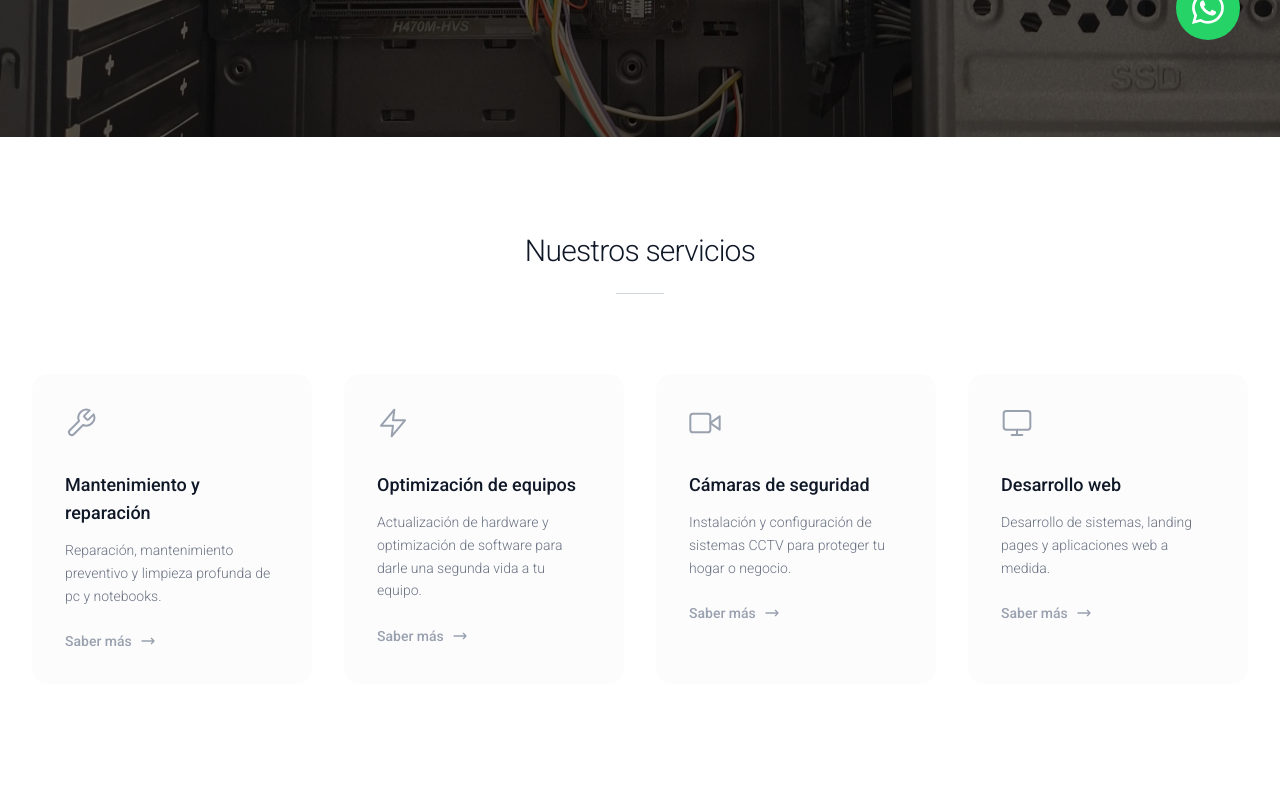
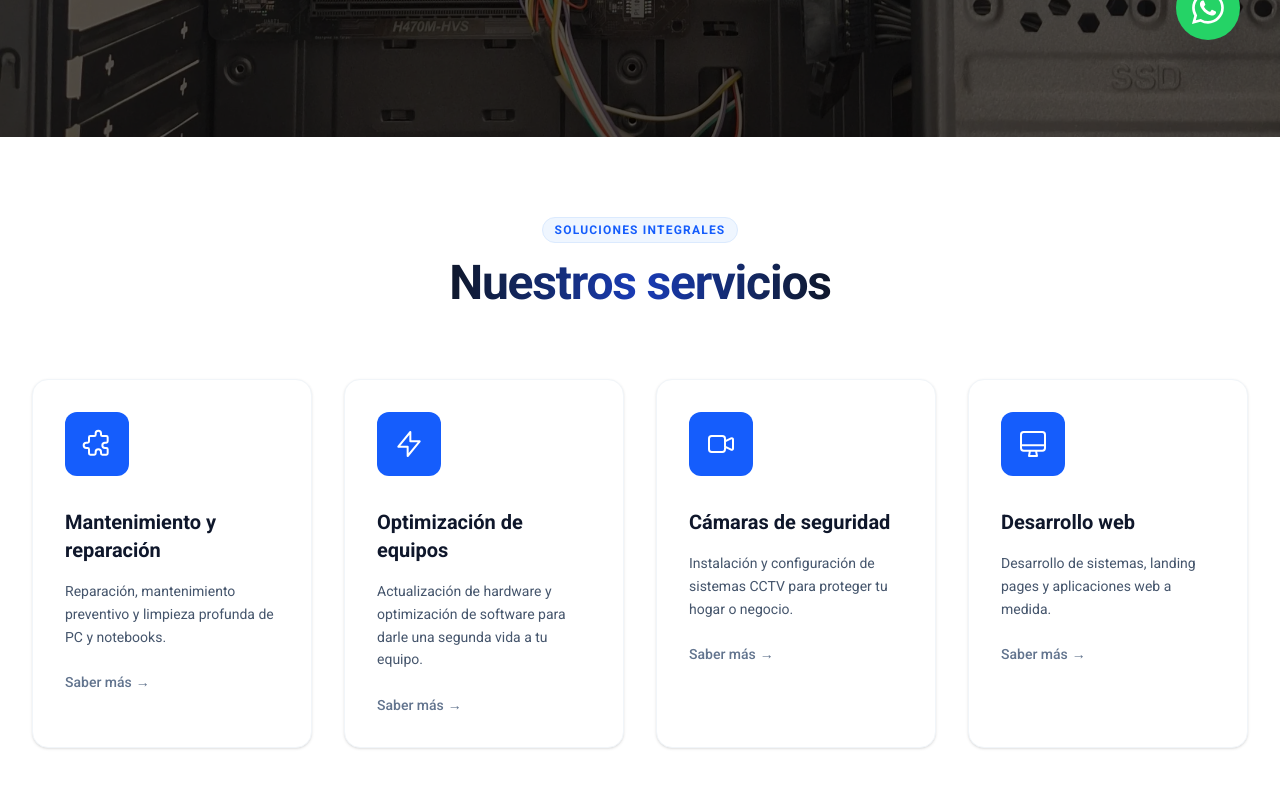
Before and after one commit to pereyravivasdavid/compufix-web, a Next.js app: page / in a window 1280 px wide. Shown: the part 720-1520 px from the top of the page. Built offline with nearby package versions, Linux system fonts and the light colour scheme.

Commit message:
Mejoras de diseño en servicios y actualización de FAQ

```diff
--- a/app/page.tsx
+++ b/app/page.tsx
@@ -172,72 +172,100 @@ const manejarEnvio = async (e: React.FormEvent<HTMLFormElement>) => {
         </div>
       </section>
 
-      {/* --- SECCIÓN SERVICIOS (Minimalista y Elegante) --- */}
-      <section id="servicios" className="py-24 bg-white">
+      {/* --- SECCIÓN NUESTROS SERVICIOS (DISEÑO WIREFRAME/LÍNEAS - TODO BLANCO) --- */}
+      <section id="servicios" className="py-20 bg-white"> {/* Fondo blanco puro y py ajustado */}
         <div className="max-w-7xl mx-auto px-4 sm:px-6 lg:px-8">
 
-          {/* Título de la sección */}
-          <div className="text-center mb-20">
-            <h2 className="text-3xl font-light text-gray-900 tracking-tight mb-6">
+          {/* Cabecera de Sección: Estilo Moderno con Gradiente y Etiqueta */}
+          <div className="text-center mb-16 relative flex flex-col items-center">
+
+            {/* 1. Etiqueta / Badge superior */}
+            <span className="inline-block py-1 px-3 rounded-full bg-blue-50 border border-blue-100 text-blue-600 text-xs font-bold tracking-widest uppercase mb-4">
+              Soluciones Integrales
+            </span>
+
+            {/* 2. Título principal con efecto de gradiente */}
+            <h2 className="text-3xl sm:text-4xl md:text-5xl font-black tracking-tight text-transparent bg-clip-text bg-gradient-to-r from-slate-900 via-blue-800 to-slate-900 pb-2">
               Nuestros servicios
             </h2>
-            <div className="w-12 h-px bg-gray-300 mx-auto"></div>
+
           </div>
+          {/* Grilla de Tarjetas: 4 columnas en desktop */}
+          <div className="grid grid-cols-1 sm:grid-cols-2 lg:grid-cols-4 gap-8">
 
-          {/* Grilla de Tarjetas - Diseño Minimalista */}
-          <div className="grid grid-cols-1 md:grid-cols-2 lg:grid-cols-4 gap-8">
+            {/* Tarjeta 1: Mantenimiento (Wireframe Style) */}
+            {/* Todo el detalle está en el border-slate-100 y el sutil shadow-sm inicial */}
+            <div className="group bg-white p-8 rounded-2xl border border-slate-100 shadow-sm transition-all duration-300 hover:shadow-lg hover:border-slate-200 hover:-translate-y-1">
+              {/* Contenedor de Icono Geométrico (Siempre Azul) */}
+              <div className="w-16 h-16 bg-blue-600 rounded-xl flex items-center justify-center mb-8">
+                <svg className="w-8 h-8 text-white" fill="none" stroke="currentColor" viewBox="0 0 24 24" xmlns="http://www.w3.org/2000/svg">
+                  <path strokeLinecap="round" strokeLinejoin="round" strokeWidth="1.5" d="M11 4a2 2 0 114 0v1a1 1 0 001 1h3a1 1 0 011 1v3a1 1 0 01-1 1h-1a2 2 0 100 4h1a1 1 0 011 1v3a1 1 0 01-1 1h-3a1 1 0 01-1-1v-1a2 2 0 10-4 0v1a1 1 0 01-1 1H7a1 1 0 01-1-1v-3a1 1 0 00-1-1H4a2 2 0 110-4h1a1 1 0 001-1V7a1 1 0 011-1h3a1 1 0 001-1V4z"></path>
+                </svg>
+              </div>
+              <h3 className="text-xl font-bold text-slate-900 mb-4">
+                Mantenimiento y reparación
+              </h3>
+              <p className="text-slate-600 leading-relaxed mb-6 text-sm">
+                Reparación, mantenimiento preventivo y limpieza profunda de PC y notebooks.
+              </p>
+              <a href="#contacto" className="text-sm font-medium text-slate-500 hover:text-blue-600 transition-colors flex items-center gap-1 group-hover:text-blue-600">
+                Saber más <span className="transition-transform group-hover:translate-x-1">→</span>
+              </a>
+            </div>
 
-            {/* Tarjeta 1 */}
-            <a href="#detalle-mantenimiento" className="group block p-8 rounded-2xl bg-gray-50/50 hover:bg-white border border-transparent hover:border-gray-100 hover:shadow-2xl hover:shadow-gray-200/40 transition-all duration-500">
-              <div className="mb-8 text-gray-400 group-hover:text-blue-600 transition-colors duration-500">
-                <svg xmlns="http://www.w3.org/2000/svg" width="32" height="32" viewBox="0 0 24 24" fill="none" stroke="currentColor" strokeWidth="1.5" strokeLinecap="round" strokeLinejoin="round"><path d="M14.7 6.3a1 1 0 0 0 0 1.4l1.6 1.6a1 1 0 0 0 1.4 0l3.77-3.77a6 6 0 0 1-7.94 7.94l-6.91 6.91a2.12 2.12 0 0 1-3-3l6.91-6.91a6 6 0 0 1 7.94-7.94l-3.76 3.76z"/></svg>
+            {/* Tarjeta 2: Optimización */}
+            <div className="group bg-white p-8 rounded-2xl border border-slate-100 shadow-sm transition-all duration-300 hover:shadow-lg hover:border-slate-200 hover:-translate-y-1">
+              <div className="w-16 h-16 bg-blue-600 rounded-xl flex items-center justify-center mb-8">
+                <svg className="w-8 h-8 text-white" fill="none" stroke="currentColor" viewBox="0 0 24 24" xmlns="http://www.w3.org/2000/svg">
+                  <path strokeLinecap="round" strokeLinejoin="round" strokeWidth="1.5" d="M13 10V3L4 14h7v7l9-11h-7z"></path>
+                </svg>
               </div>
-              <h3 className="text-lg font-medium text-gray-900 mb-3 group-hover:text-blue-600 transition-colors">Mantenimiento y reparación</h3>
-              <p className="text-sm text-gray-500 leading-relaxed mb-6 font-light">Reparación, mantenimiento preventivo y limpieza profunda de pc y notebooks.</p>
-              <div className="flex items-center text-sm font-medium text-gray-400 group-hover:text-blue-600 transition-colors">
-                <span>Saber más</span>
-                <svg className="w-4 h-4 ml-2 transform group-hover:translate-x-1 transition-transform" fill="none" viewBox="0 0 24 24" stroke="currentColor" strokeWidth="2"><path strokeLinecap="round" strokeLinejoin="round" d="M17 8l4 4m0 0l-4 4m4-4H3" /></svg>
+              <h3 className="text-xl font-bold text-slate-900 mb-4">
+                Optimización de equipos
+              </h3>
+              <p className="text-slate-600 leading-relaxed mb-6 text-sm">
+                Actualización de hardware y optimización de software para darle una segunda vida a tu equipo.
+              </p>
+              <a href="#contacto" className="text-sm font-medium text-slate-500 hover:text-blue-600 transition-colors flex items-center gap-1 group-hover:text-blue-600">
+                Saber más <span className="transition-transform group-hover:translate-x-1">→</span>
+              </a>
+            </div>
+
+            {/* Tarjeta 3: Cámaras */}
+            <div className="group bg-white p-8 rounded-2xl border border-slate-100 shadow-sm transition-all duration-300 hover:shadow-lg hover:border-slate-200 hover:-translate-y-1">
+              <div className="w-16 h-16 bg-blue-600 rounded-xl flex items-center justify-center mb-8">
+                <svg className="w-8 h-8 text-white" fill="none" stroke="currentColor" viewBox="0 0 24 24" xmlns="http://www.w3.org/2000/svg">
+                  <path strokeLinecap="round" strokeLinejoin="round" strokeWidth="1.5" d="M15 10l4.553-2.276A1 1 0 0121 8.618v6.764a1 1 0 01-1.447.894L15 14M5 18h8a2 2 0 002-2V8a2 2 0 00-2-2H5a2 2 0 00-2 2v8a2 2 0 002 2z"></path>
+                </svg>
               </div>
-            </a>
+              <h3 className="text-xl font-bold text-slate-900 mb-4">
+                Cámaras de seguridad
+              </h3>
+              <p className="text-slate-600 leading-relaxed mb-6 text-sm">
+                Instalación y configuración de sistemas CCTV para proteger tu hogar o negocio.
+              </p>
+              <a href="#contacto" className="text-sm font-medium text-slate-500 hover:text-blue-600 transition-colors flex items-center gap-1 group-hover:text-blue-600">
+                Saber más <span className="transition-transform group-hover:translate-x-1">→</span>
+              </a>
+            </div>
 
-            {/* Tarjeta 2 */}
-            <a href="#detalle-optimizacion" className="group block p-8 rounded-2xl bg-gray-50/50 hover:bg-white border border-transparent hover:border-gray-100 hover:shadow-2xl hover:shadow-gray-200/40 transition-all duration-500">
-              <div className="mb-8 text-gray-400 group-hover:text-blue-600 transition-colors duration-500">
-                <svg xmlns="http://www.w3.org/2000/svg" width="32" height="32" viewBox="0 0 24 24" fill="none" stroke="currentColor" strokeWidth="1.5" strokeLinecap="round" strokeLinejoin="round"><polygon points="13 2 3 14 12 14 11 22 21 10 12 10 13 2"/></svg>
+            {/* Tarjeta 4: Desarrollo Web */}
+            <div className="group bg-white p-8 rounded-2xl border border-slate-100 shadow-sm transition-all duration-300 hover:shadow-lg hover:border-slate-200 hover:-translate-y-1">
+              <div className="w-16 h-16 bg-blue-600 rounded-xl flex items-center justify-center mb-8">
+                <svg className="w-8 h-8 text-white" fill="none" stroke="currentColor" viewBox="0 0 24 24" xmlns="http://www.w3.org/2000/svg">
+                  <path strokeLinecap="round" strokeLinejoin="round" strokeWidth="1.5" d="M9.75 17L9 21h6l-.75-4M3 13h18M5 17h14a2 2 0 002-2V5a2 2 0 00-2-2H5a2 2 0 00-2 2v10a2 2 0 002 2z"></path>
+                </svg>
               </div>
-              <h3 className="text-lg font-medium text-gray-900 mb-3 group-hover:text-blue-600 transition-colors">Optimización de equipos</h3>
-              <p className="text-sm text-gray-500 leading-relaxed mb-6 font-light">Actualización de hardware y optimización de software para darle una segunda vida a tu equipo.</p>
-              <div className="flex items-center text-sm font-medium text-gray-400 group-hover:text-blue-600 transition-colors">
-                <span>Saber más</span>
-                <svg className="w-4 h-4 ml-2 transform group-hover:translate-x-1 transition-transform" fill="none" viewBox="0 0 24 24" stroke="currentColor" strokeWidth="2"><path strokeLinecap="round" strokeLinejoin="round" d="M17 8l4 4m0 0l-4 4m4-4H3" /></svg>
-              </div>
-            </a>
-
-            {/* Tarjeta 3 */}
-            <a href="#detalle-cctv" className="group block p-8 rounded-2xl bg-gray-50/50 hover:bg-white border border-transparent hover:border-gray-100 hover:shadow-2xl hover:shadow-gray-200/40 transition-all duration-500">
-              <div className="mb-8 text-gray-400 group-hover:text-blue-600 transition-colors duration-500">
-                <svg xmlns="http://www.w3.org/2000/svg" width="32" height="32" viewBox="0 0 24 24" fill="none" stroke="currentColor" strokeWidth="1.5" strokeLinecap="round" strokeLinejoin="round"><polygon points="23 7 16 12 23 17 23 7"/><rect x="1" y="5" width="15" height="14" rx="2" ry="2"/></svg>
-              </div>
-              <h3 className="text-lg font-medium text-gray-900 mb-3 group-hover:text-blue-600 transition-colors">Cámaras de seguridad</h3>
-              <p className="text-sm text-gray-500 leading-relaxed mb-6 font-light">Instalación y configuración de sistemas CCTV para proteger tu hogar o negocio.</p>
-              <div className="flex items-center text-sm font-medium text-gray-400 group-hover:text-blue-600 transition-colors">
-                <span>Saber más</span>
-                <svg className="w-4 h-4 ml-2 transform group-hover:translate-x-1 transition-transform" fill="none" viewBox="0 0 24 24" stroke="currentColor" strokeWidth="2"><path strokeLinecap="round" strokeLinejoin="round" d="M17 8l4 4m0 0l-4 4m4-4H3" /></svg>
-              </div>
-            </a>
-
-            {/* Tarjeta 4 */}
-            <a href="#detalle-desarrollo" className="group block p-8 rounded-2xl bg-gray-50/50 hover:bg-white border border-transparent hover:border-gray-100 hover:shadow-2xl hover:shadow-gray-200/40 transition-all duration-500">
-              <div className="mb-8 text-gray-400 group-hover:text-blue-600 transition-colors duration-500">
-                <svg xmlns="http://www.w3.org/2000/svg" width="32" height="32" viewBox="0 0 24 24" fill="none" stroke="currentColor" strokeWidth="1.5" strokeLinecap="round" strokeLinejoin="round"><rect width="20" height="14" x="2" y="3" rx="2"/><line x1="8" x2="16" y1="21" y2="21"/><line x1="12" x2="12" y1="17" y2="21"/></svg>
-              </div>
-              <h3 className="text-lg font-medium text-gray-900 mb-3 group-hover:text-blue-600 transition-colors">Desarrollo web</h3>
-              <p className="text-sm text-gray-500 leading-relaxed mb-6 font-light">Desarrollo de sistemas, landing pages y aplicaciones web a medida.</p>
-              <div className="flex items-center text-sm font-medium text-gray-400 group-hover:text-blue-600 transition-colors">
-                <span>Saber más</span>
-                <svg className="w-4 h-4 ml-2 transform group-hover:translate-x-1 transition-transform" fill="none" viewBox="0 0 24 24" stroke="currentColor" strokeWidth="2"><path strokeLinecap="round" strokeLinejoin="round" d="M17 8l4 4m0 0l-4 4m4-4H3" /></svg>
-              </div>
-            </a>
+              <h3 className="text-xl font-bold text-slate-900 mb-4">
+                Desarrollo web
+              </h3>
+              <p className="text-slate-600 leading-relaxed mb-6 text-sm">
+                Desarrollo de sistemas, landing pages y aplicaciones web a medida.
+              </p>
+              <a href="#contacto" className="text-sm font-medium text-slate-500 hover:text-blue-600 transition-colors flex items-center gap-1 group-hover:text-blue-600">
+                Saber más <span className="transition-transform group-hover:translate-x-1">→</span>
+              </a>
+            </div>
 
           </div>
         </div>
@@ -271,6 +299,7 @@ const manejarEnvio = async (e: React.FormEvent<HTMLFormElement>) => {
                 <li>Limpieza de virus y malware.</li>
                 <li>Reinstalación de sistemas operativos (Windows / Linux).</li>
                 <li>Mantenimiento preventivo anual.</li>
+                <li>Preservamos tu información</li>
               </ul>
             </div>
           </div>
@@ -348,7 +377,7 @@ const manejarEnvio = async (e: React.FormEvent<HTMLFormElement>) => {
             {/* Texto */}
             <div className="order-2 md:order-1">
               {/* Corrección de mayúsculas a mitad de oración */}
-              <h2 className="text-3xl font-light text-gray-900 mb-6">Desarrollo de landing page y sistemas web a medida</h2>
+              <h2 className="text-3xl font-light text-gray-900 mb-6">Desarrollo de landing page, sistemas y apps web a medida</h2>
               <p className="text-lg text-gray-600 mb-6 leading-relaxed">
                 Llevamos tu negocio al mundo digital. Desde una landing page para captar clientes, hasta
                 sistemas de gestión a medida para administrar usuarios e inventarios. Utilizamos las tecnologías más modernas para potenciar tus procesos.
@@ -386,7 +415,9 @@ const manejarEnvio = async (e: React.FormEvent<HTMLFormElement>) => {
 
             {/* Texto */}
             <div>
-              <h2 className="text-3xl font-light mb-6">Sobre Compufix</h2>
+              <h2 className="text-3xl sm:text-4xl md:text-5xl font-black tracking-tight text-transparent bg-clip-text bg-gradient-to-r from-white via-blue-500 to-white pb-2">
+                Sobre Compufix
+              </h2>
               <div className="w-20 h-1 bg-blue-500 mb-8 rounded-full"></div>
 
               <p className="text-lg text-gray-300 mb-6 leading-relaxed">
@@ -423,7 +454,7 @@ const manejarEnvio = async (e: React.FormEvent<HTMLFormElement>) => {
         <div className="max-w-7xl mx-auto px-4 sm:px-6 lg:px-8">
 
           <div className="text-center mb-20">
-            <h2 className="text-3xl font-light text-gray-900 tracking-tight mb-4">
+            <h2 className="text-3xl sm:text-4xl md:text-5xl font-black tracking-tight text-transparent bg-clip-text bg-gradient-to-r from-slate-900 via-blue-800 to-slate-900 pb-2">
               Cómo trabajamos
             </h2>
             <p className="text-lg text-gray-600 max-w-2xl mx-auto">
@@ -491,7 +522,7 @@ const manejarEnvio = async (e: React.FormEvent<HTMLFormElement>) => {
         <div className="max-w-4xl mx-auto px-4 sm:px-6 lg:px-8">
 
           <div className="text-center mb-16">
-            <h2 className="text-3xl font-light text-gray-900 tracking-tight mb-4">
+            <h2 className="text-3xl sm:text-4xl md:text-5xl font-black tracking-tight text-transparent bg-clip-text bg-gradient-to-r from-slate-900 via-blue-800 to-slate-900 pb-2">
               Preguntas frecuentes
             </h2>
             <p className="text-lg text-gray-600">
@@ -515,18 +546,16 @@ const manejarEnvio = async (e: React.FormEvent<HTMLFormElement>) => {
               </p>
             </details>
 
-            {/* Pregunta 2 */}
             <details className="group border border-gray-200 rounded-2xl bg-gray-50 [&_summary::-webkit-details-marker]:hidden">
               <summary className="flex cursor-pointer items-center justify-between gap-1.5 p-6 text-gray-900 font-medium">
-                <h3 className="text-lg">¿Instalan cámaras de seguridad fuera de Sáenz Peña?</h3>
+                <h3 className="text-lg">Si instalan Windows en mi equipo, ¿pierdo mi información?</h3>
                 <span className="relative h-5 w-5 shrink-0 text-blue-600">
                   <svg xmlns="http://www.w3.org/2000/svg" className="absolute inset-0 opacity-100 group-open:opacity-0 transition-opacity duration-300" fill="none" viewBox="0 0 24 24" stroke="currentColor" strokeWidth="2"><path strokeLinecap="round" strokeLinejoin="round" d="M12 4v16m8-8H4" /></svg>
                   <svg xmlns="http://www.w3.org/2000/svg" className="absolute inset-0 opacity-0 group-open:opacity-100 transition-opacity duration-300" fill="none" viewBox="0 0 24 24" stroke="currentColor" strokeWidth="2"><path strokeLinecap="round" strokeLinejoin="round" d="M20 12H4" /></svg>
                 </span>
               </summary>
               <p className="px-6 pb-6 text-gray-600 leading-relaxed">
-                Nuestro foco principal de trabajo está en Presidencia Roque Sáenz Peña. De todas formas, si tenés un proyecto particular en una localidad cercana, mandanos un mensaje por WhatsApp y evaluamos la viabilidad del traslado.
-              </p>
+                <strong>Para nada.</strong> Tu tranquilidad es nuestra prioridad. Antes de realizar cualquier instalación o formateo, llevamos a cabo un <strong>backup preventivo</strong> de todos los archivos que quieras conservar (fotos, documentos, carpetas de trabajo, etc.). Te garantizamos que tu información estará segura y disponible una vez que te entreguemos el equipo listo para usar.              </p>
             </details>
 
             {/* Pregunta 3 */}
@@ -565,7 +594,9 @@ const manejarEnvio = async (e: React.FormEvent<HTMLFormElement>) => {
         <div className="max-w-3xl mx-auto px-4 sm:px-6 lg:px-8">
 
           <div className="text-center mb-12">
-            <h2 className="text-3xl font-bold text-white mb-4">Envianos tu consulta</h2>
+            <h2 className="text-3xl sm:text-4xl md:text-5xl font-black tracking-tight text-transparent bg-clip-text bg-gradient-to-r from-white via-blue-500 to-white pb-2">
+                Envianos tu consulta.
+              </h2>
             <p className="text-gray-400">
               Completá el formulario y nos pondremos en contacto con vos a la brevedad para asesorarte.
             </p>
@@ -644,7 +675,7 @@ const manejarEnvio = async (e: React.FormEvent<HTMLFormElement>) => {
       <section id="sociales" className="py-24 bg-gray-50 border-t border-gray-200">
         <div className="max-w-4xl mx-auto px-4 sm:px-6 lg:px-8 text-center">
 
-          <h2 className="text-3xl md:text-4xl font-bold text-gray-900 mb-6">
+          <h2 className="text-3xl sm:text-4xl md:text-5xl font-black tracking-tight text-transparent bg-clip-text bg-gradient-to-r from-slate-900 via-blue-800 to-slate-900 pb-2">
             ¡Conectemos!
           </h2>
           <p className="text-lg text-gray-600 mb-10 max-w-2xl mx-auto">
```
